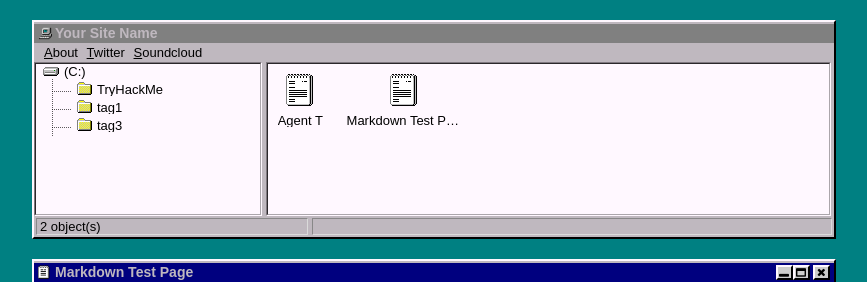
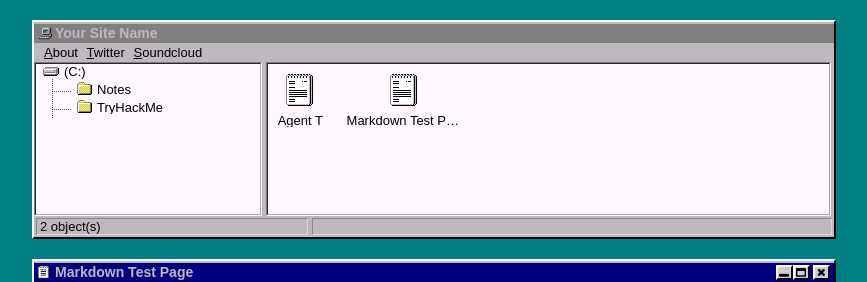
Before and after one commit to friesalafrancais/friesalafrancais.github.io, a Jekyll site: the page built from _posts/2017-09-16-markdown-test-page.md, in a window 1280 px wide. Shown: the top 282 px of the page, without its empty margins (206-1073 px from the left). Built offline with Jekyll 4.4.1, drawn with Linux system fonts in a browser that asks for light colours.

Commit message:
Update 2017-09-16-markdown-test-page.md

```diff
--- a/_posts/2017-09-16-markdown-test-page.md
+++ b/_posts/2017-09-16-markdown-test-page.md
@@ -1,7 +1,7 @@
 ---
 layout: default
 title: "Markdown Test Page"
-tags: tag1 tag3
+tags: TryHackMe Notes
 ---
 
 ## Source: [Markdown Test Page](https://github.com/fullpipe/markdown-test-page)
```
